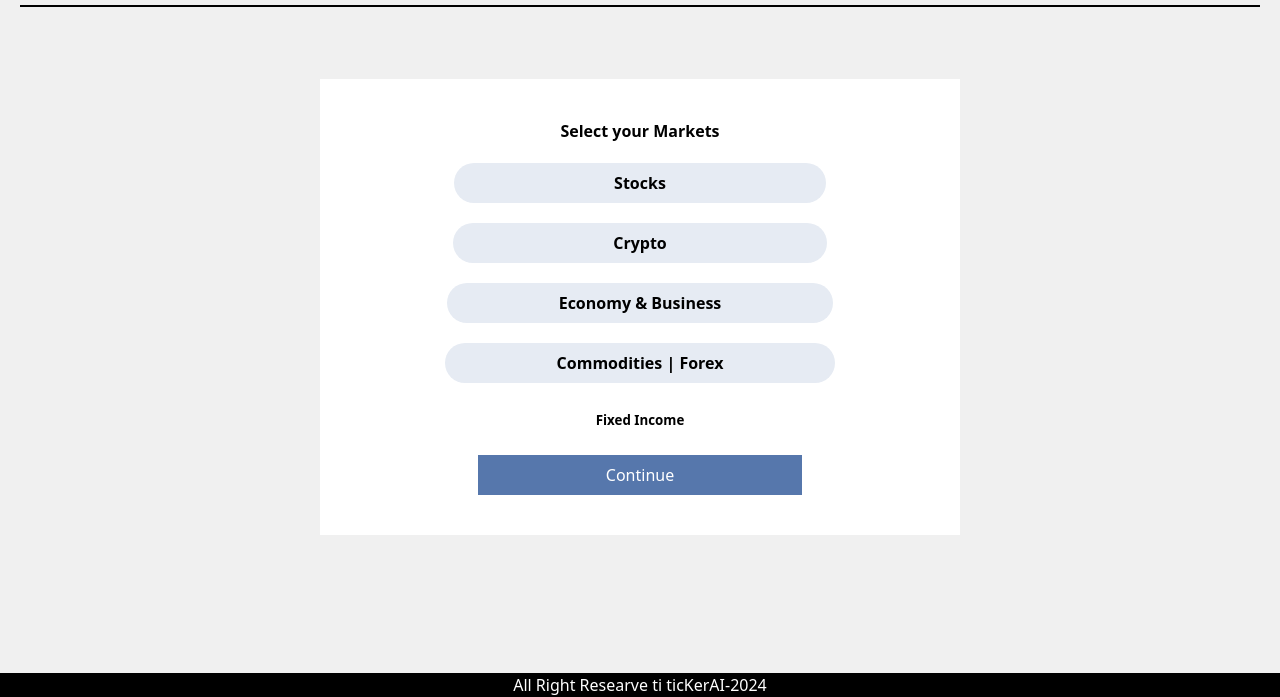
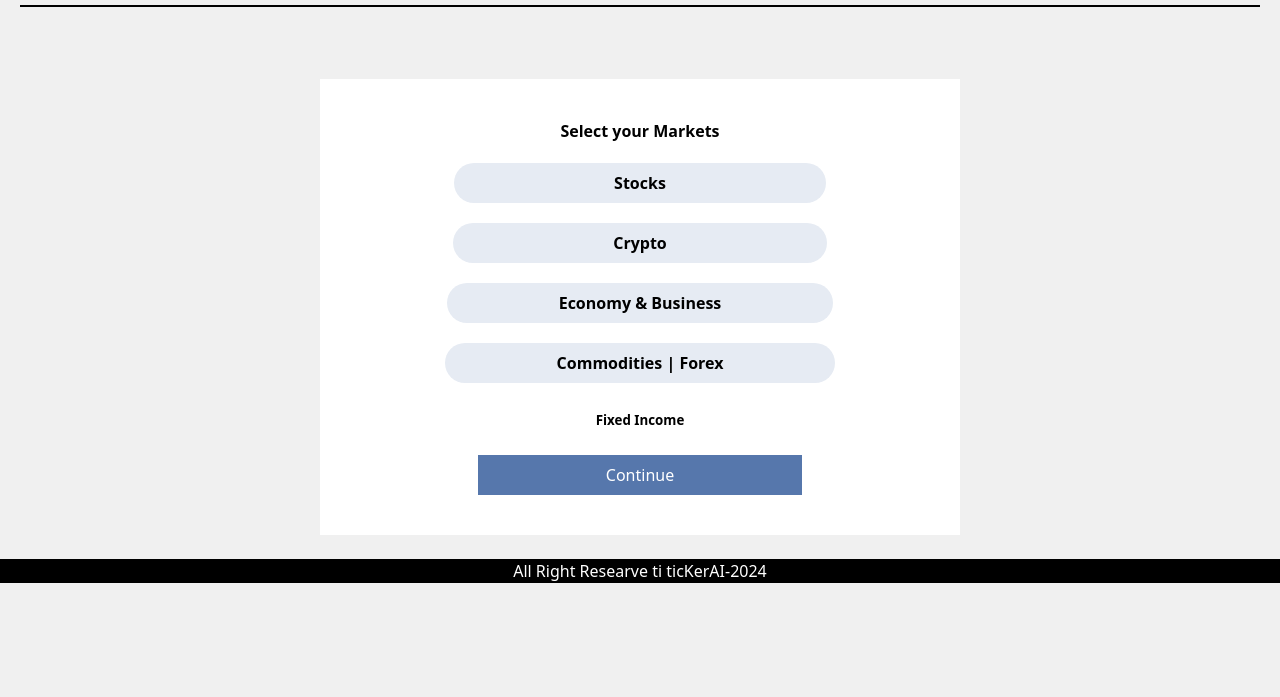
Before and after one commit to Takib-Ahmed/talwindproject1, a website: page output/news.html in a window 1280 px wide. Shown: the part 103-800 px from the top of the page. Drawn offline with nearby package versions, Linux system fonts and the light colour scheme.

Commit message:
Update news.html

```diff
--- a/output/news.html
+++ b/output/news.html
@@ -679,7 +679,7 @@ div{
 
 
 
-<body class="" style="background-color: #F0F0F0;">
+<body class="relative" style="background-color: #F0F0F0;">
     <nav class="relative ">
 
         <div class="flex  justify-between px-10 fixed w-full bg-white py-3 "
@@ -756,11 +756,7 @@ div{
 
     <br><br>
 
-      <footer class="bg-black bottom-0 absolute w-full mb-0">
 
-        <center>
-        <p class="text-white h-full"> All Right Researve ti ticKerAI-2024</p></center>
-            </footer>
             <script>
                 const htmltag = document.getElementById("htmltag");
                 document.getElementById("switch").addEventListener("click" , function (){
@@ -768,7 +764,11 @@ div{
                 });
 
             </script>
+        <footer class="bg-black bottom-0 absolute w-full mb-0">
 
+        <center>
+        <p class="text-white h-full"> All Right Researve ti ticKerAI-2024</p></center>
+            </footer>
     </body>
 
     </html>
```
